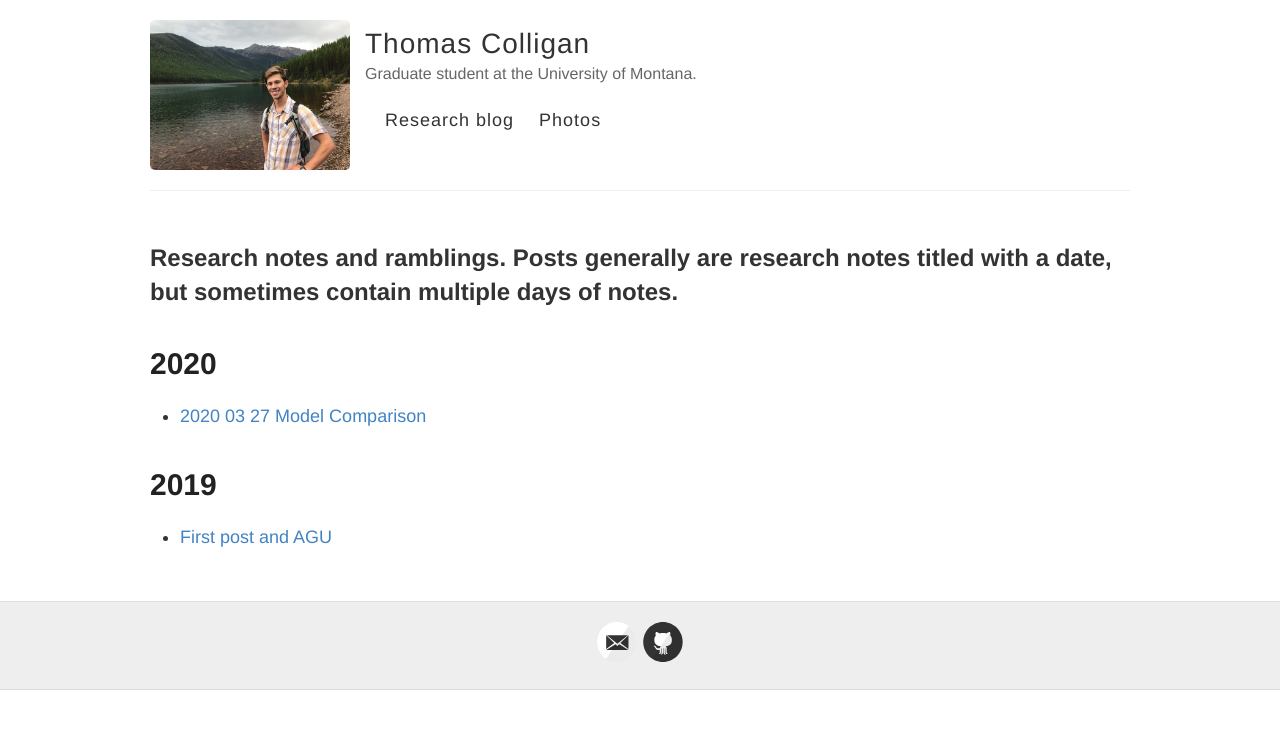
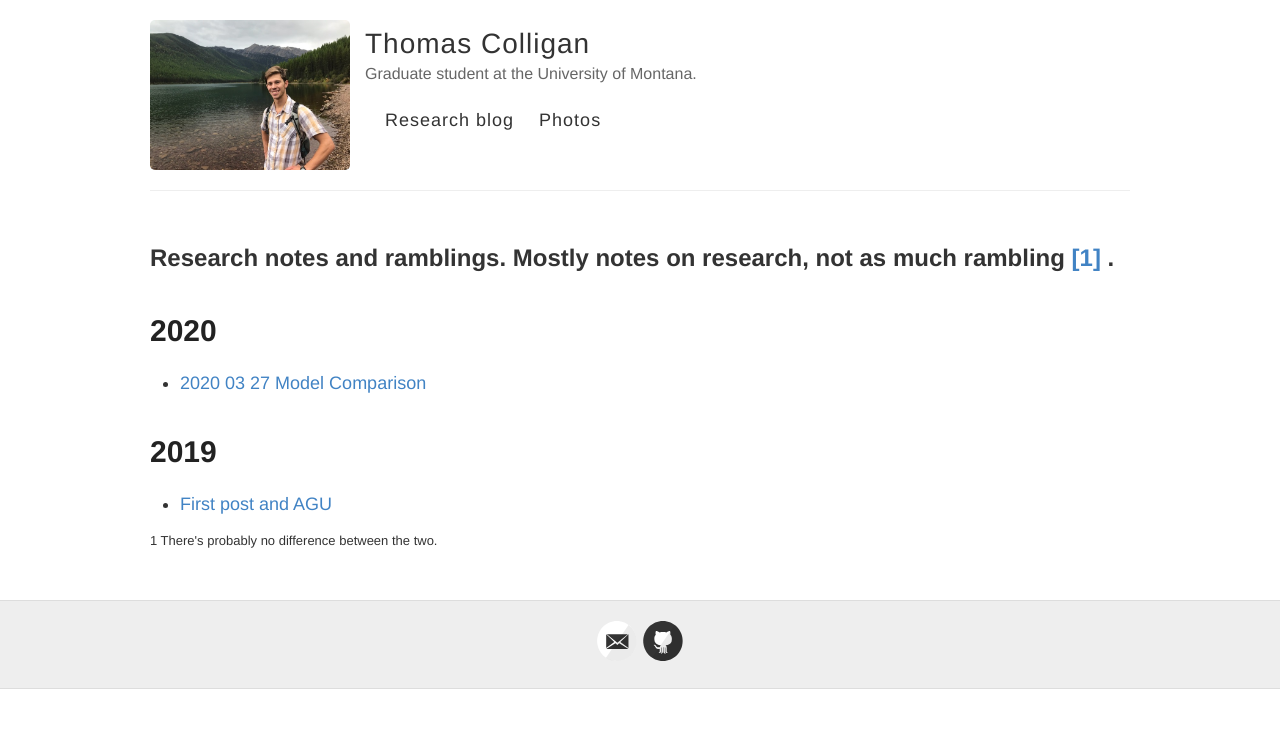
Before and after one commit to colligant/colligant.github.io, a Jekyll site: the page built from blog.html, in a window 1280 px wide. Shown: the top 729 px of the page. Built offline with Jekyll 4.4.1, drawn with Linux system fonts in a browser that asks for light colours.

Commit message:
Add footnote, title in blog page

```diff
--- a/blog.html
+++ b/blog.html
@@ -3,8 +3,10 @@ layout: default
 ---
 <div>
     <b>
-	<font size="+2">Research notes and ramblings. Posts generally are research notes titled with
-	a date, but sometimes contain multiple days of notes.</font>
+	<font size="+2">
+	    Research notes and ramblings. Mostly notes on research,
+	      not as much rambling <sup><a href="#note1">[1]</a> </sup>.
+	</font>
     </b>
 </div>
 <div class="posts">
@@ -20,3 +22,6 @@ layout: default
   {% if forloop.last %}</ul>{% endif %}
 {% endfor %}
 </div>
+<font size="-1">
+<p id="note1"><sup>1</sup> There's probably no difference between the two.</p>
+</font>
```
